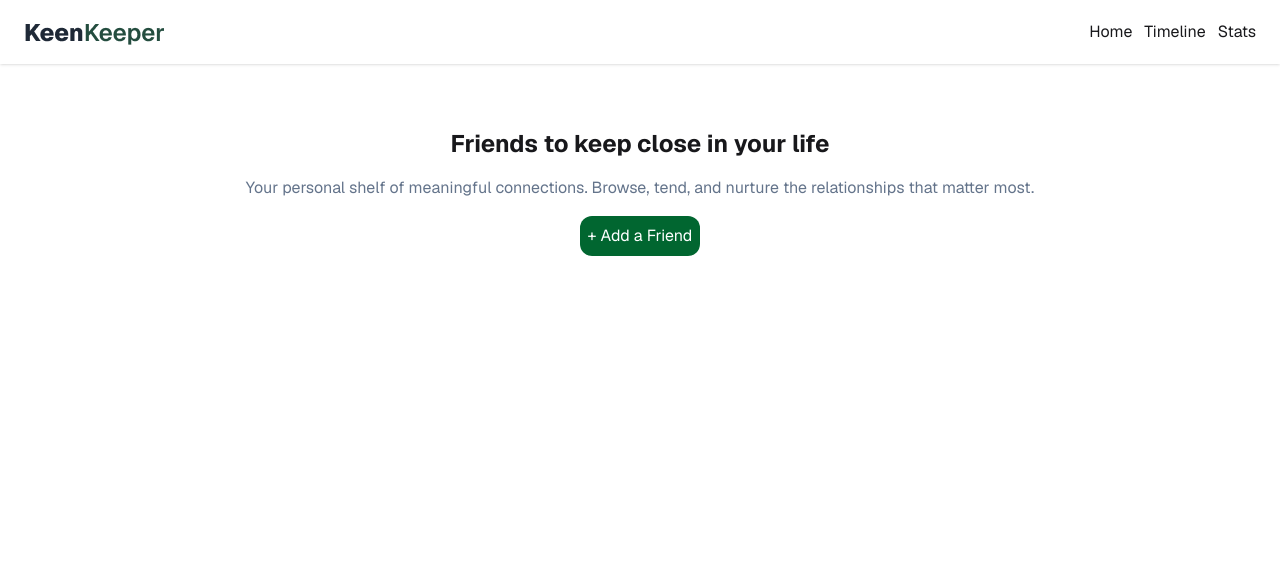
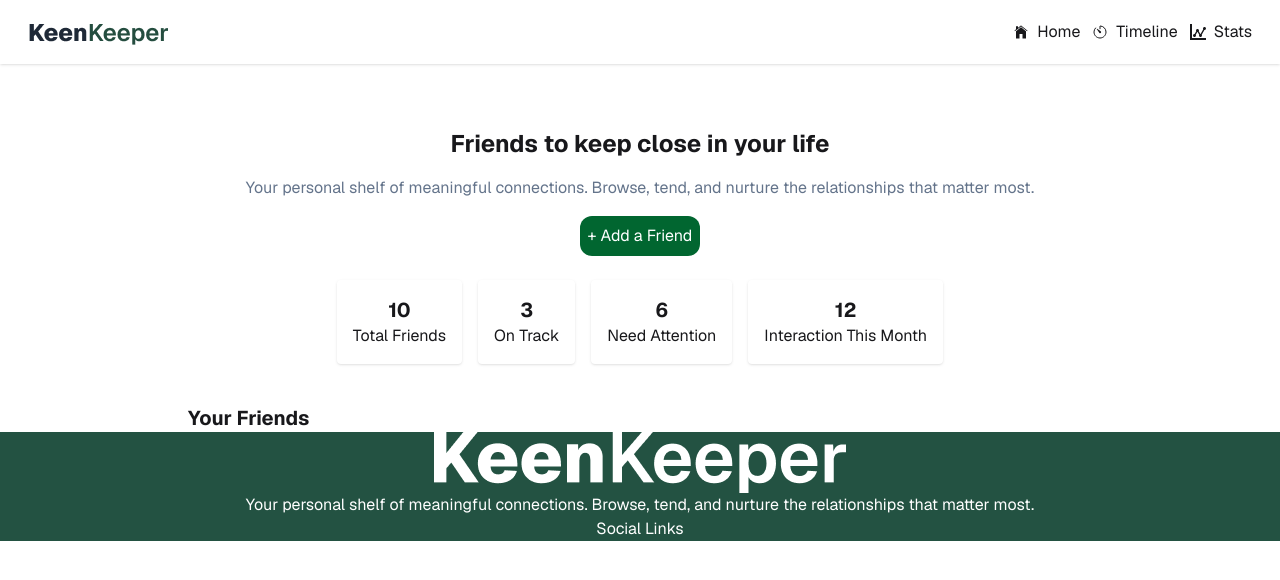
Before and after one commit to Gazi-Md-Salauddin/keen-keeper, a React (Vite) app: page / in a window 1280 px wide. Shown: the top 580 px of the page. Built offline with nearby package versions, Linux system fonts and the light colour scheme.

Commit message:
added friends section

```diff
--- a/package.json
+++ b/package.json
@@ -13,6 +13,7 @@
     "@tailwindcss/vite": "^4.2.2",
     "react": "^19.2.4",
     "react-dom": "^19.2.4",
+    "react-icons": "^5.6.0",
     "tailwindcss": "^4.2.2"
   },
   "devDependencies": {
--- a/src/App.jsx
+++ b/src/App.jsx
@@ -1,6 +1,8 @@
 import React from 'react'
 import Navbar from './components/Navbar/Navbar'
 import Banner from './components/Banner/Banner'
+import Friends from './components/Friends/Friends'
+import Footer from './components/Footer/Footer'
 import './App.css'
 
 function App() {
@@ -9,6 +11,8 @@ function App() {
     <>
           <Navbar/>
           <Banner/>
+          <Friends/>
+          <Footer/>
     </>
   )
 }
--- a/src/components/Banner/Banner.jsx
+++ b/src/components/Banner/Banner.jsx
@@ -1,13 +1,18 @@
 import React from 'react'
+import StatCard from '../StatCard/StatCard'
 
 const Banner = () => {
   return (
-    <div className="text-center pt-16 space-y-4">
-      <h1 className="text-2xl font-bold">Friends to keep close in your life</h1>
-      <p className="text-[#64748B]">Your personal shelf of meaningful connections. Browse, tend, and nurture the
-relationships that matter most.</p>
-<button className="bg-green-800 text-white rounded-xl p-2">+ Add a Friend</button>
+    <div>
+      <div className="text-center pt-16 space-y-4 px-3">
+        <h1 className="text-2xl font-bold">Friends to keep close in your life</h1>
+        <p className="text-[#64748B]">Your personal shelf of meaningful connections. Browse, tend, and nurture the
+        relationships that matter most.</p>
+        <button className="bg-green-800 text-white rounded-xl p-2">+ Add a Friend</button>
+      </div>
+      <StatCard/>
     </div>
+
   )
 }
 
--- /dev/null
+++ b/src/components/Footer/Footer.jsx
@@ -0,0 +1,21 @@
+import React from 'react'
+import Footerlogo from '../../assets/logo-xl.png'
+
+const Footer = () => {
+  return (
+    <div>
+      <div className="bg-[#235242] text-white text-center">
+        <div className="flex justify-center">
+          <img src={Footerlogo} alt="Footer Logo"/>
+        </div>
+        <p>Your personal shelf of meaningful connections. Browse, tend, and nurture the relationships that matter most.</p>
+        <h2>Social Links</h2>
+        <div>
+
+        </div>
+      </div>
+    </div>
+  )
+}
+
+export default Footer
--- /dev/null
+++ b/src/components/Friends/Friends.jsx
@@ -0,0 +1,11 @@
+import React from 'react'
+
+const Friends = () => {
+  return (
+    <div className="px-47 mt-10">
+      <h2 className="text-xl font-bold">Your Friends</h2>
+    </div>
+  )
+}
+
+export default Friends
--- a/src/components/Navbar/Navbar.jsx
+++ b/src/components/Navbar/Navbar.jsx
@@ -1,10 +1,13 @@
 import React from "react";
 import Logo from "../../assets/logo.png";
+import { IoIosHome } from "react-icons/io";
+import { IoTimerOutline } from "react-icons/io5";
+import { ImStatsDots } from "react-icons/im";
 
 const Navbar = () => {
     return (
         <div>
-            <div className="navbar shadow-sm">
+            <div className="navbar shadow-sm px-3">
                 <div className="navbar-start md:hidden">
                     <div className="dropdown md:hidden">
                         <div
@@ -33,13 +36,13 @@ const Navbar = () => {
                             className="menu menu-sm dropdown-content bg-base-100 rounded-box z-1 mt-3 w-52 p-2 shadow md:hidden"
                         >
                             <li>
-                                <a>Home</a>
+                                <a><IoIosHome />Home</a>
                             </li>
                             <li>
-                                <a>Timeline</a>
+                                <a><IoTimerOutline />Timeline</a>
                             </li>
                             <li>
-                                <a>Stats</a>
+                                <a><ImStatsDots />Stats</a>
                             </li>
                         </ul>
                     </div>
@@ -50,13 +53,13 @@ const Navbar = () => {
                 <div className="md:navbar-end">
                     <ul className="hidden md:flex gap-3 pr-4">
                         <li>
-                            <a>Home</a>
+                            <a className="flex items-center gap-2"><IoIosHome />Home</a>
                         </li>
                         <li>
-                            <a>Timeline</a>
+                            <a className="flex items-center gap-2"><IoTimerOutline />Timeline</a>
                         </li>
                         <li>
-                            <a>Stats</a>
+                            <a className="flex items-center gap-2"><ImStatsDots />Stats</a>
                         </li>
                     </ul>
                 </div>
--- /dev/null
+++ b/src/components/StatCard/StatCard.jsx
@@ -0,0 +1,26 @@
+import React from 'react'
+
+const StatCard = () => {
+  return (
+    <div className="flex gap-4 flex-wrap justify-center mt-6">
+      <div className="text-center shadow rounded p-4">
+        <h2 className="text-xl font-bold">10</h2>
+        <p>Total Friends</p>
+      </div>
+      <div className="text-center shadow rounded p-4">
+        <h2 className="text-xl font-bold">3</h2>
+        <p>On Track</p>
+      </div>
+      <div className="text-center shadow rounded p-4">
+        <h2 className="text-xl font-bold">6</h2>
+        <p>Need Attention</p>
+      </div>
+      <div className="text-center shadow rounded p-4">
+        <h2 className="text-xl font-bold">12</h2>
+        <p>Interaction This Month</p>
+      </div>
+    </div>
+  )
+}
+
+export default StatCard
```
Also changed, not shown: 1 other file (tests, documents, lock files or other folders).
